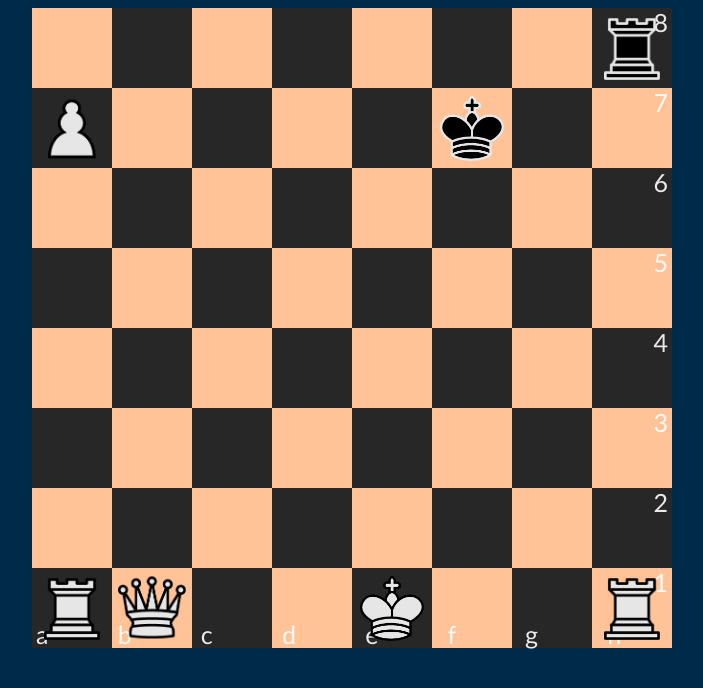
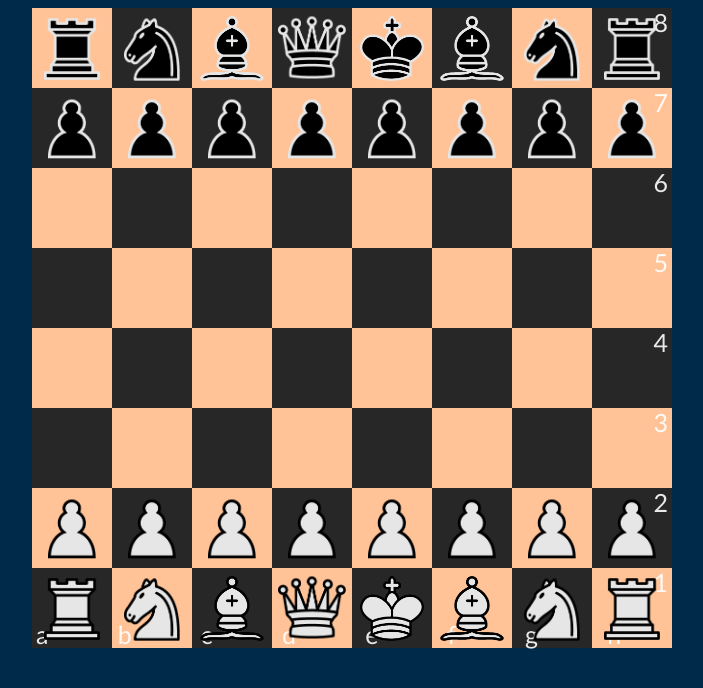
Before and after one commit to Andryshka16/react-chess, a React (Create React App) app: page / in a window 1280 px wide. Shown: the top 688 px of the page, without its empty margins (288-991 px from the left). Built offline with nearby package versions, Linux system fonts and the light colour scheme.

Commit message:
mouseOver optimization

```diff
--- a/src/Components/Chessboard/Components/Pieces/piece.js
+++ b/src/Components/Chessboard/Components/Pieces/piece.js
@@ -22,14 +22,14 @@ export default function Piece({ x, y }) {
         P: 0.6,
         B: 0.8,
         Q: 0.85,
-		K: 0.8,
+        K: 0.8
     }
 
     let marginTop = {
         P: '-8px',
         Q: '3px',
         R: '-3px',
-		N: '-3px',
+        N: '-3px'
     }
 
     let scale = scales[name[1]] || 0.7
@@ -39,10 +39,10 @@ export default function Piece({ x, y }) {
         left: `${x * 80}px`,
         transform: `scale(${scale})`,
         marginTop: marginTop[name[1]],
+        pointerEvents: nextMovesArray.length ? 'all' : 'none'
     }
 
     function handleMouseOver(event) {
-		if (name[0] === turn || nextMovesInclude([x, y]))
         event.target.style.transform = `scale(${scale * 1.2})`
     }
 
--- a/src/features/chess/Gamefield.js
+++ b/src/features/chess/Gamefield.js
@@ -1,23 +1,23 @@
+// const gameField = [
+//     ['0', '0', '0', '0', '0', '0', '0', 'bR'],
+//     ['wP', '0', '0', '0', '0', 'bK', '0', '0'],
+//     ['0', '0', '0', '0', '0', '0', '0', '0'],
+//     ['0', '0', '0', '0', '0', '0', '0', '0'],
+//     ['0', '0', '0', '0', '0', '0', '0', '0'],
+//     ['0', '0', '0', '0', '0', '0', '0', '0'],
+//     ['0', '0', '0', '0', '0', '0', '0', '0'],
+//     ['wR', 'wQ', '0', '0', 'wK', '0', '0', 'wR']
+// ]
+
 const gameField = [
-    ['0', '0', '0', '0', '0', '0', '0', 'bR'],
-    ['wP', '0', '0', '0', '0', 'bK', '0', '0'],
-    ['0', '0', '0', '0', '0', '0', '0', '0'],
-    ['0', '0', '0', '0', '0', '0', '0', '0'],
-    ['0', '0', '0', '0', '0', '0', '0', '0'],
-    ['0', '0', '0', '0', '0', '0', '0', '0'],
-    ['0', '0', '0', '0', '0', '0', '0', '0'],
-    ['wR', 'wQ', '0', '0', 'wK', '0', '0', 'wR']
+    [ 'bR', 'bN', 'bB', 'bQ', 'bK', 'bB', 'bN', 'bR' ],
+    [ 'bP', 'bP', 'bP', 'bP', 'bP', 'bP', 'bP', 'bP' ],
+    [ '0', '0', '0', '0', '0', '0', '0', '0' ],
+    [ '0', '0', '0', '0', '0', '0', '0', '0' ],
+    [ '0', '0', '0', '0', '0', '0', '0', '0' ],
+    [ '0', '0', '0', '0', '0', '0', '0', '0' ],
+    [ 'wP', 'wP', 'wP', 'wP', 'wP', 'wP', 'wP', 'wP' ],
+    [ 'wR', "wN", 'wB', 'wQ', 'wK', 'wB', 'wN', 'wR' ]
 ]
 
-// const gameField = [
-//     [ 'bR', 'bN', 'bB', 'bQ', 'bK', 'bB', 'bN', 'bR' ],
-//     [ 'bP', 'bP', 'bP', 'bP', 'bP', 'bP', 'bP', 'bP' ],
-//     [ '0', '0', '0', '0', '0', '0', '0', '0' ],
-//     [ '0', '0', '0', '0', '0', '0', '0', '0' ],
-//     [ '0', '0', '0', '0', '0', '0', '0', '0' ],
-//     [ '0', '0', '0', '0', '0', '0', '0', '0' ],
-//     [ 'wP', 'wP', 'wP', 'wP', 'wP', 'wP', 'wP', 'wP' ],
-//     [ 'wR', "wN", 'wB', 'wQ', 'wK', 'wB', 'wN', 'wR' ]
-// ]
-
 export default gameField
```
Lines whose indentation alone changed are shown as unchanged.
